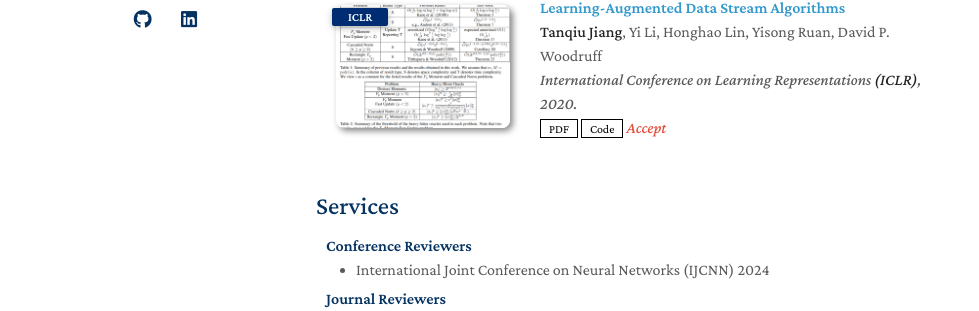
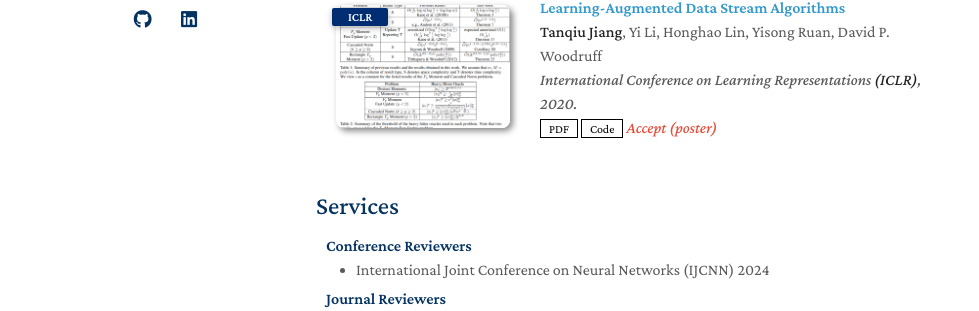
Before and after one commit to TanqiuJiang/tanqiujiang.github.io, a Jekyll site: the page built from index.md, in a window 1280 px wide and 900 px high, scrolled down 612 px. Shown: the part 403-714 px from the top of the window, without its empty margins (154-1133 px from the left). Built offline with Jekyll 4.4.1, drawn with Linux system fonts in a browser that asks for light colours; a style sheet for code colours, icons or effects is not loaded; our own code applies the rules of GitHub Pages for plain Markdown files.

Commit message:
Updated publications
Updated publications

```diff
--- a/_data/publications.yml
+++ b/_data/publications.yml
@@ -29,5 +29,5 @@ main:
     code: https://drive.google.com/open?id=1faroW4fFTM7ELVkZDtgiMBjUu1F-piQa
     #page: https://class-il.mpi-inf.mpg.de/mnemonics/
     #bibtex: https://class-il.mpi-inf.mpg.de/mnemonics/
-    notes: Accept
+    notes: Accept (poster)
     image: ./assets/img/2020.png
```
